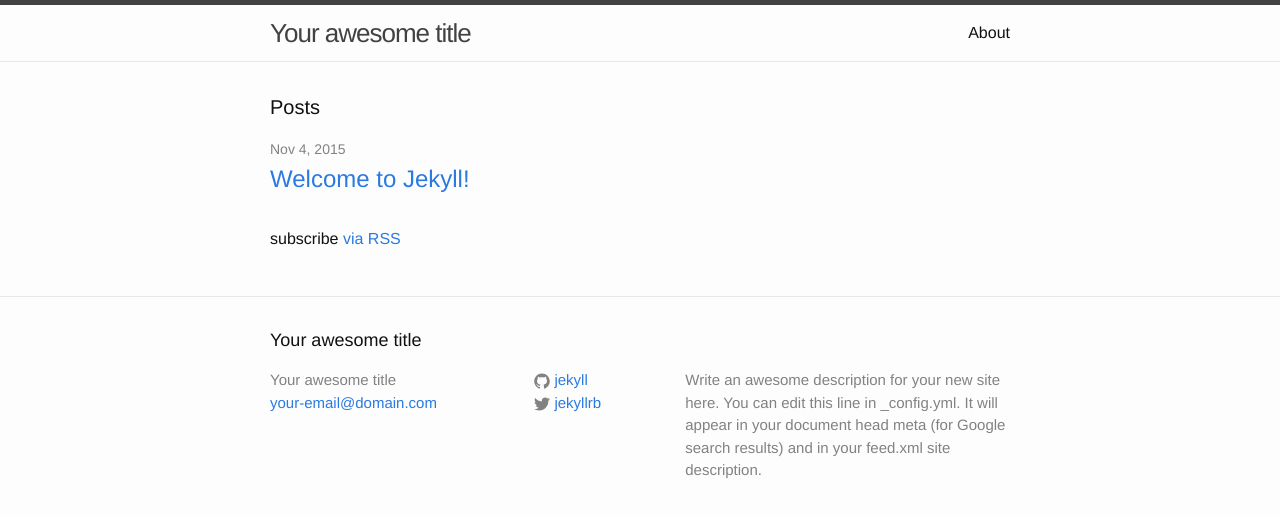
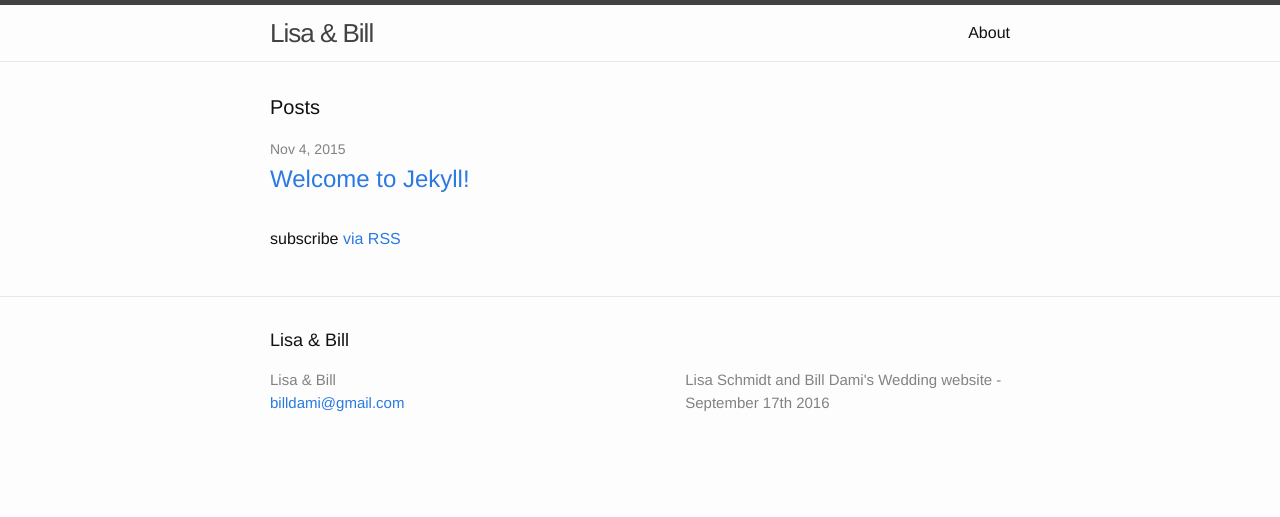
Before and after one commit to billdami/lisa-and-bill, a Jekyll site: the page built from index.html, in a window 1280 px wide. Shown: the top 517 px of the page. Built offline with Jekyll 4.4.1, drawn with Linux system fonts in a browser that asks for light colours.

Commit message:
messing around with jekyll config, added CNAME

```diff
--- /dev/null
+++ b/CNAME
@@ -0,0 +1 @@
+lisaandbill.com
--- a/_config.yml
+++ b/_config.yml
@@ -1,14 +1,9 @@
 # Site settings
-title: Your awesome title
-email: your-email@domain.com
-description: > # this means to ignore newlines until "baseurl:"
-  Write an awesome description for your new site here. You can edit this
-  line in _config.yml. It will appear in your document head meta (for
-  Google search results) and in your feed.xml site description.
+title: Lisa &amp; Bill
+email: billdami@gmail.com
+description: Lisa Schmidt and Bill Dami's Wedding website - September 17th 2016
 baseurl: "" # the subpath of your site, e.g. /blog/
-url: "http://yourdomain.com" # the base hostname & protocol for your site
-twitter_username: jekyllrb
-github_username:  jekyll
+url: "http://lisaandbill.com" # the base hostname & protocol for your site
 
 # Build settings
 markdown: kramdown
--- a/_includes/footer.html
+++ b/_includes/footer.html
@@ -13,36 +13,7 @@
       </div>
 
       <div class="footer-col  footer-col-2">
-        <ul class="social-media-list">
-          {% if site.github_username %}
-          <li>
-            <a href="https://github.com/{{ site.github_username }}">
-              <span class="icon  icon--github">
-                <svg viewBox="0 0 16 16">
-                  <path fill="#828282" d="M7.999,0.431c-4.285,0-7.76,3.474-7.76,7.761 c0,3.428,2.223,6.337,5.307,7.363c0.388,0.071,0.53-0.168,0.53-0.374c0-0.184-0.007-0.672-0.01-1.32 c-2.159,0.469-2.614-1.04-2.614-1.04c-0.353-0.896-0.862-1.135-0.862-1.135c-0.705-0.481,0.053-0.472,0.053-0.472 c0.779,0.055,1.189,0.8,1.189,0.8c0.692,1.186,1.816,0.843,2.258,0.645c0.071-0.502,0.271-0.843,0.493-1.037 C4.86,11.425,3.049,10.76,3.049,7.786c0-0.847,0.302-1.54,0.799-2.082C3.768,5.507,3.501,4.718,3.924,3.65 c0,0,0.652-0.209,2.134,0.796C6.677,4.273,7.34,4.187,8,4.184c0.659,0.003,1.323,0.089,1.943,0.261 c1.482-1.004,2.132-0.796,2.132-0.796c0.423,1.068,0.157,1.857,0.077,2.054c0.497,0.542,0.798,1.235,0.798,2.082 c0,2.981-1.814,3.637-3.543,3.829c0.279,0.24,0.527,0.713,0.527,1.437c0,1.037-0.01,1.874-0.01,2.129 c0,0.208,0.14,0.449,0.534,0.373c3.081-1.028,5.302-3.935,5.302-7.362C15.76,3.906,12.285,0.431,7.999,0.431z"/>
-                </svg>
-              </span>
 
-              <span class="username">{{ site.github_username }}</span>
-            </a>
-          </li>
-          {% endif %}
-
-          {% if site.twitter_username %}
-          <li>
-            <a href="https://twitter.com/{{ site.twitter_username }}">
-              <span class="icon  icon--twitter">
-                <svg viewBox="0 0 16 16">
-                  <path fill="#828282" d="M15.969,3.058c-0.586,0.26-1.217,0.436-1.878,0.515c0.675-0.405,1.194-1.045,1.438-1.809
-                  c-0.632,0.375-1.332,0.647-2.076,0.793c-0.596-0.636-1.446-1.033-2.387-1.033c-1.806,0-3.27,1.464-3.27,3.27 c0,0.256,0.029,0.506,0.085,0.745C5.163,5.404,2.753,4.102,1.14,2.124C0.859,2.607,0.698,3.168,0.698,3.767 c0,1.134,0.577,2.135,1.455,2.722C1.616,6.472,1.112,6.325,0.671,6.08c0,0.014,0,0.027,0,0.041c0,1.584,1.127,2.906,2.623,3.206 C3.02,9.402,2.731,9.442,2.433,9.442c-0.211,0-0.416-0.021-0.615-0.059c0.416,1.299,1.624,2.245,3.055,2.271 c-1.119,0.877-2.529,1.4-4.061,1.4c-0.264,0-0.524-0.015-0.78-0.046c1.447,0.928,3.166,1.469,5.013,1.469 c6.015,0,9.304-4.983,9.304-9.304c0-0.142-0.003-0.283-0.009-0.423C14.976,4.29,15.531,3.714,15.969,3.058z"/>
-                </svg>
-              </span>
-
-              <span class="username">{{ site.twitter_username }}</span>
-            </a>
-          </li>
-          {% endif %}
-        </ul>
       </div>
 
       <div class="footer-col  footer-col-3">
```
